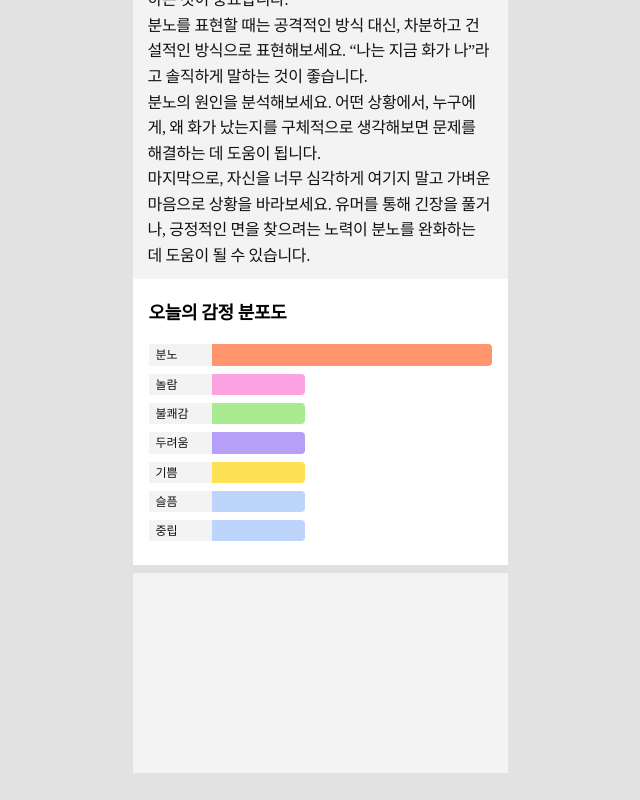
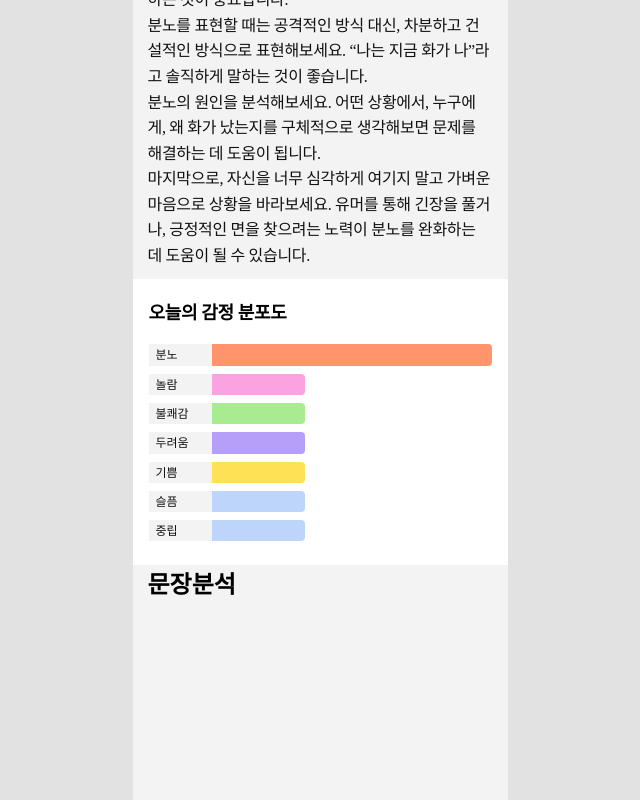
Before and after one commit to f-lb/frontend, a React (Create React App) app: page /today-report in a window 1280 px wide. Shown: the part 556-1356 px from the top of the page, without its empty margins (320-960 px from the left). Before the commit the page ends 1329 px from the top, so only its background shows below. Built offline with nearby package versions, Linux system fonts and the light colour scheme; a web font is replaced by a local one.

Commit message:
타이틀 - 문장분석 추가

```diff
--- a/src/pages/TodayReportPage.jsx
+++ b/src/pages/TodayReportPage.jsx
@@ -69,6 +69,10 @@ export default function TodayReportPage() {
             </li>
           </ul>
         </EmotionDistribution>
+
+        <div>
+          <h2>문장분석</h2>
+        </div>
       </Main>
     </>
   );
@@ -126,7 +130,6 @@ const Main = styled.main`
 const EmotionDistribution = styled.div`
   background-color: #fff;
   margin: 0 -15px;
-  border-bottom: 8px solid #e0e0e0;
 
   padding: 24px 16px 24px 16px;
 
```
